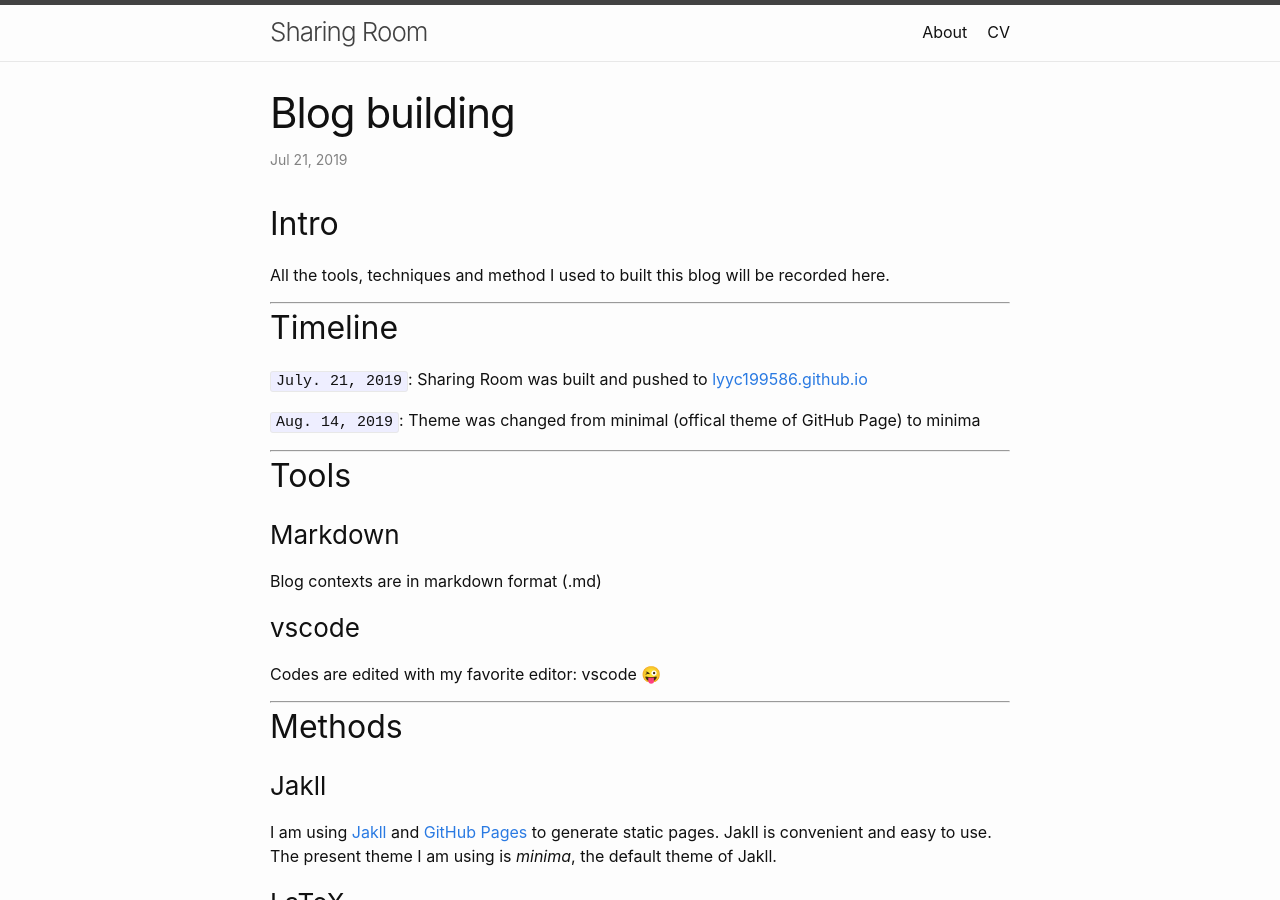
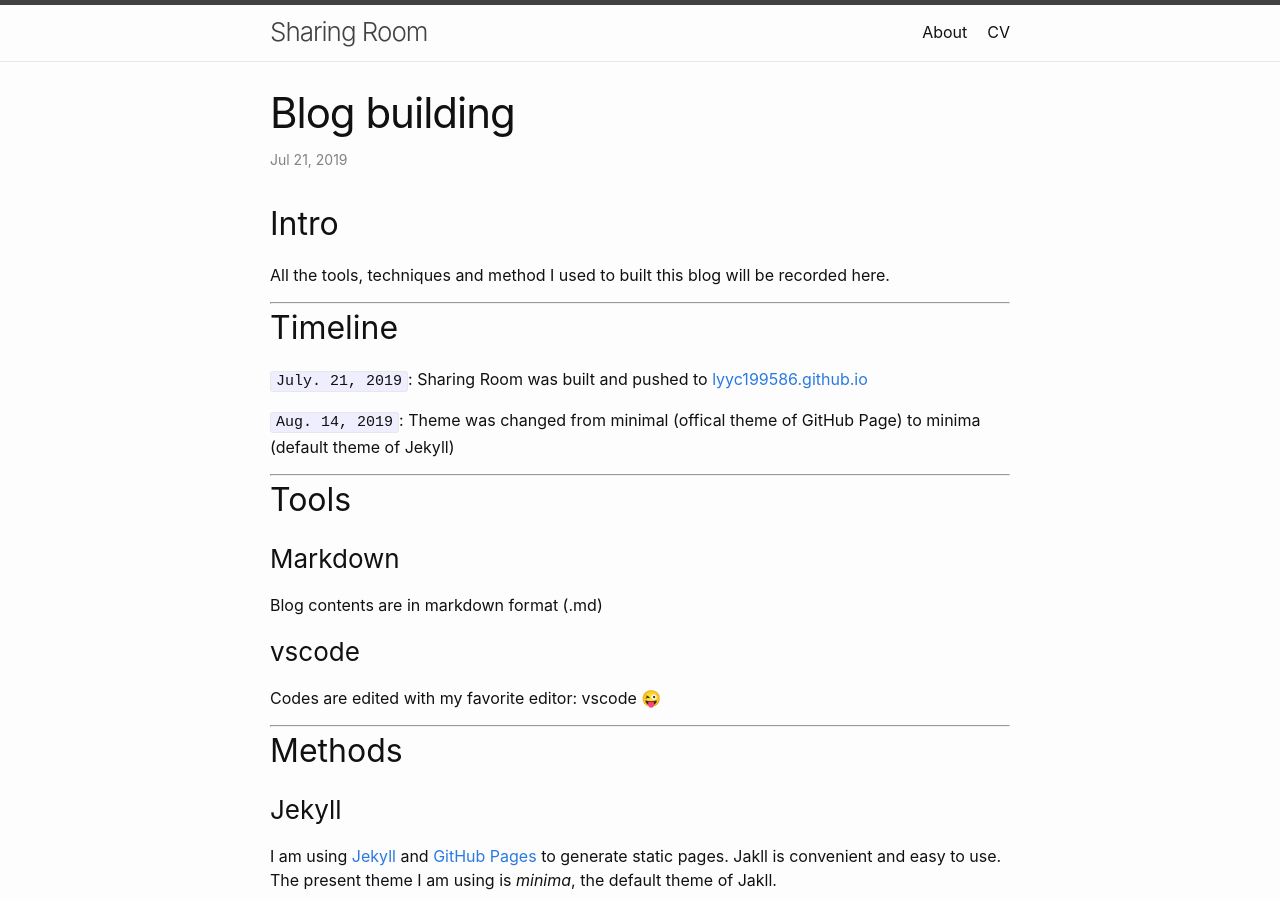
Before and after one commit to lyyc199586/lyyc199586.github.io, a Jekyll site: the page built from _posts/2019-07-21-blog-building.md, in a window 1280 px wide and 900 px high. Built offline with Jekyll 4.4.1, drawn with Linux system fonts in a browser that asks for light colours; formulas are drawn with MathJax 3; comment, search, counter and statistics services are not loaded.

Commit message:
mod typo

```diff
--- a/_posts/2019-07-21-blog-building.md
+++ b/_posts/2019-07-21-blog-building.md
@@ -15,7 +15,7 @@ All the tools, techniques and method I used to built this blog will be recorded
 
 `July. 21, 2019`: Sharing Room was built and pushed to [lyyc199586.github.io](https://github.com/lyyc199586/lyyc199586.github.io)
 
-`Aug. 14, 2019`: Theme was changed from minimal (offical theme of GitHub Page) to minima
+`Aug. 14, 2019`: Theme was changed from minimal (offical theme of GitHub Page) to minima (default theme of Jekyll)
 
 ---
 
@@ -23,7 +23,7 @@ All the tools, techniques and method I used to built this blog will be recorded
 
 ### Markdown
 
-Blog contexts are in markdown format (.md)
+Blog contents are in markdown format (.md)
 
 ### vscode
 
@@ -33,9 +33,9 @@ Codes are edited with my favorite editor: vscode 😜
 
 ## Methods
 
-### Jakll
+### Jekyll
 
-I am using [Jakll](https://jekyllrb.com/) and [GitHub Pages](https://help.github.com/en/articles/configuring-a-publishing-source-for-github-pages) to generate static pages. Jakll is convenient and easy to use. The present theme I am using is _minima_, the default theme of Jakll.
+I am using [Jekyll](https://jekyllrb.com/) and [GitHub Pages](https://help.github.com/en/articles/configuring-a-publishing-source-for-github-pages) to generate static pages. Jakll is convenient and easy to use. The present theme I am using is _minima_, the default theme of Jakll.
 
 ### LaTeX
 
```
